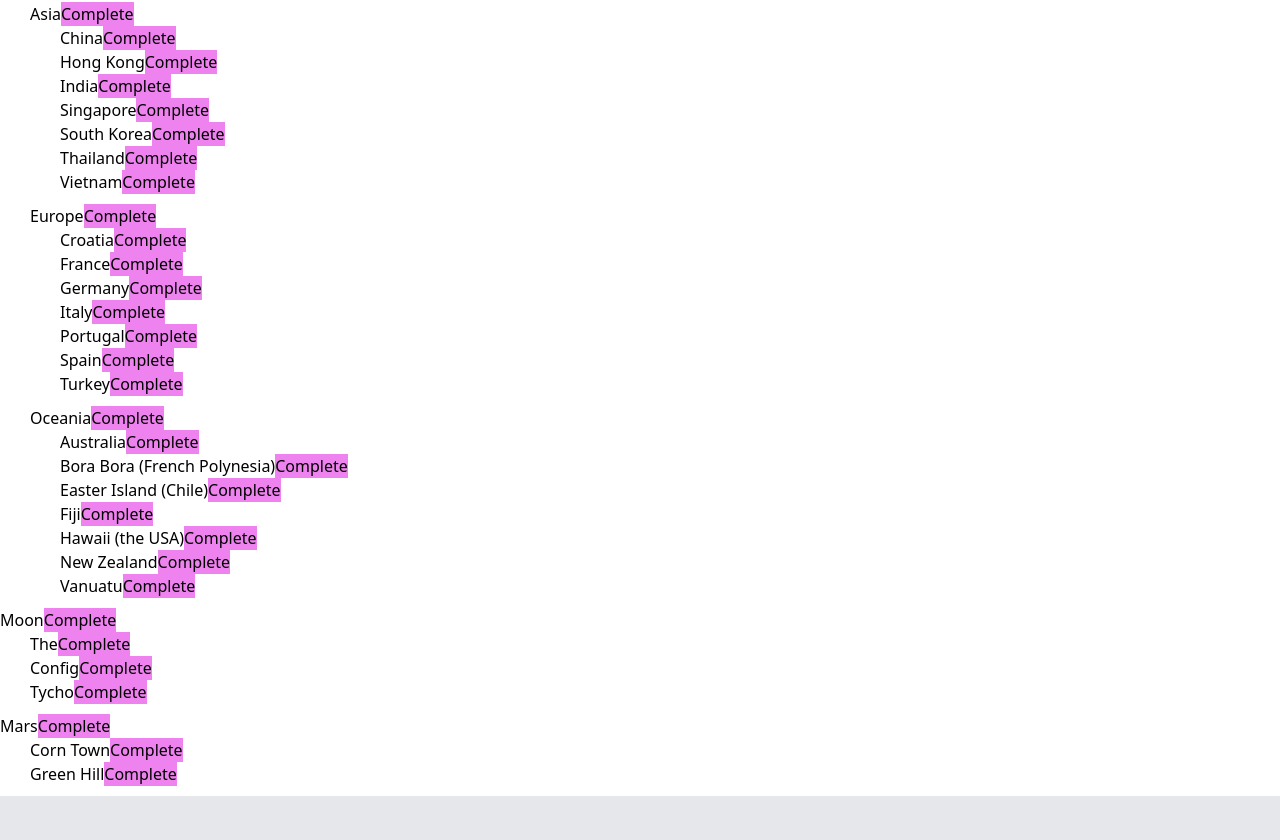
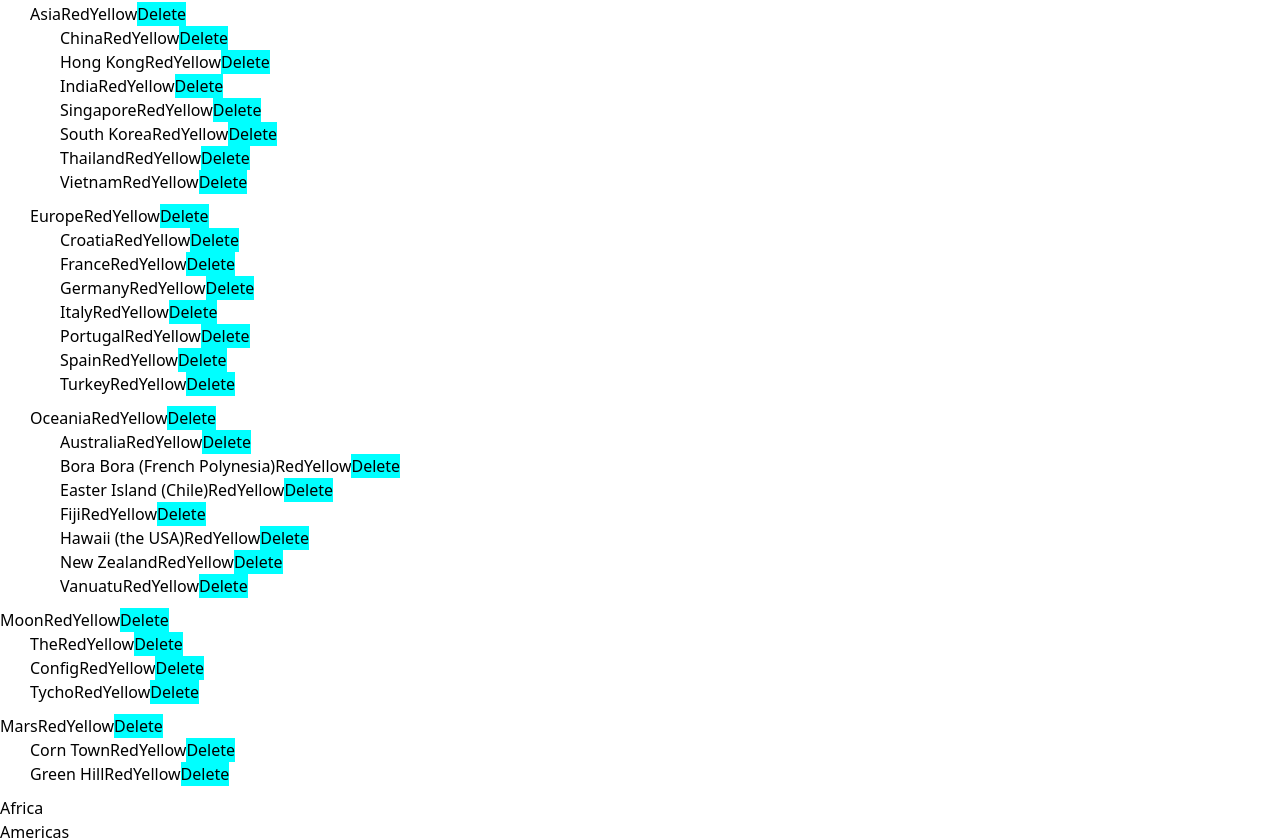
Before and after one commit to BuiHoang3000/redux-toolkit, a React (Vite) app: page /tree in a window 1280 px wide. Shown: the part 525-1365 px from the top of the page. Built offline with nearby package versions, Linux system fonts and the light colour scheme.

Commit message:
Handle change element in array

```diff
--- a/src/components/TreePlan/PlaceTree.tsx
+++ b/src/components/TreePlan/PlaceTree.tsx
@@ -4,24 +4,39 @@ type PlaceTreeProps = {
   id: number;
   parentId: number;
   placesById: TravelPlan;
-  onComplete: (parentId: number, id: number) => void;
+  onSetColor: (id: number, color: string) => void;
+  onDelete: (parentId: number, id: number) => void;
 };
 
 const PlaceTree = (props: PlaceTreeProps) => {
-  const { id, parentId, placesById, onComplete } = props;
+  const { id, parentId, placesById, onSetColor, onDelete } = props;
   const place = placesById[id];
   const childIds = place.childIds;
 
   return (
     <li>
-      {place.title}
+      <span style={{ color: place.color }}>{place.title}</span>
       <button
         onClick={() => {
-          onComplete(parentId, id);
+          onSetColor(id, 'red');
         }}
-        style={{ backgroundColor: 'violet' }}
       >
-        Complete
+        Red
+      </button>
+      <button
+        onClick={() => {
+          onSetColor(id, 'yellow');
+        }}
+      >
+        Yellow
+      </button>
+      <button
+        onClick={() => {
+          onDelete(parentId, id);
+        }}
+        style={{ backgroundColor: 'aqua' }}
+      >
+        Delete
       </button>
       {childIds.length > 0 && (
         <ol style={{ marginLeft: '30px', marginBottom: '10px' }}>
@@ -31,7 +46,8 @@ const PlaceTree = (props: PlaceTreeProps) => {
               id={childId}
               parentId={id}
               placesById={placesById}
-              onComplete={onComplete}
+              onSetColor={onSetColor}
+              onDelete={onDelete}
             />
           ))}
         </ol>
--- a/src/components/TreePlan/index.tsx
+++ b/src/components/TreePlan/index.tsx
@@ -5,6 +5,7 @@ export type Plan = {
   id: number;
   title: string;
   childIds: number[];
+  color: string;
 };
 
 export type TravelPlan = {
@@ -16,264 +17,338 @@ const initialTravelPlan: TravelPlan = {
     id: 0,
     title: '(Root)',
     childIds: [1, 43, 47],
+    color: '',
   },
   1: {
     id: 1,
     title: 'Earth',
     childIds: [2, 10, 19, 27, 35],
+    color: '',
   },
   2: {
     id: 2,
     title: 'Africa',
     childIds: [3, 4, 5, 6, 7, 8, 9],
+    color: '',
   },
   3: {
     id: 3,
     title: 'Botswana',
     childIds: [],
+    color: '',
   },
   4: {
     id: 4,
     title: 'Egypt',
     childIds: [],
+    color: '',
   },
   5: {
     id: 5,
     title: 'Kenya',
     childIds: [],
+    color: '',
   },
   6: {
     id: 6,
     title: 'Madagascar',
     childIds: [],
+    color: '',
   },
   7: {
     id: 7,
     title: 'Morocco',
     childIds: [],
+    color: '',
   },
   8: {
     id: 8,
     title: 'Nigeria',
     childIds: [],
+    color: '',
   },
   9: {
     id: 9,
     title: 'South Africa',
     childIds: [],
+    color: '',
   },
   10: {
     id: 10,
     title: 'Americas',
     childIds: [11, 12, 13, 14, 15, 16, 17, 18],
+    color: '',
   },
   11: {
     id: 11,
     title: 'Argentina',
     childIds: [],
+    color: '',
   },
   12: {
     id: 12,
     title: 'Brazil',
     childIds: [],
+    color: '',
   },
   13: {
     id: 13,
     title: 'Barbados',
     childIds: [],
+    color: '',
   },
   14: {
     id: 14,
     title: 'Canada',
     childIds: [],
+    color: '',
   },
   15: {
     id: 15,
     title: 'Jamaica',
     childIds: [],
+    color: '',
   },
   16: {
     id: 16,
     title: 'Mexico',
     childIds: [],
+    color: '',
   },
   17: {
     id: 17,
     title: 'Trinidad and Tobago',
     childIds: [],
+    color: '',
   },
   18: {
     id: 18,
     title: 'Venezuela',
     childIds: [],
+    color: '',
   },
   19: {
     id: 19,
     title: 'Asia',
     childIds: [20, 21, 22, 23, 24, 25, 26],
+    color: '',
   },
   20: {
     id: 20,
     title: 'China',
     childIds: [],
+    color: '',
   },
   21: {
     id: 21,
     title: 'Hong Kong',
     childIds: [],
+    color: '',
   },
   22: {
     id: 22,
     title: 'India',
     childIds: [],
+    color: '',
   },
   23: {
     id: 23,
     title: 'Singapore',
     childIds: [],
+    color: '',
   },
   24: {
     id: 24,
     title: 'South Korea',
     childIds: [],
+    color: '',
   },
   25: {
     id: 25,
     title: 'Thailand',
     childIds: [],
+    color: '',
   },
   26: {
     id: 26,
     title: 'Vietnam',
     childIds: [],
+    color: '',
   },
   27: {
     id: 27,
     title: 'Europe',
     childIds: [28, 29, 30, 31, 32, 33, 34],
+    color: '',
   },
   28: {
     id: 28,
     title: 'Croatia',
     childIds: [],
+    color: '',
   },
   29: {
     id: 29,
     title: 'France',
     childIds: [],
+    color: '',
   },
   30: {
     id: 30,
     title: 'Germany',
     childIds: [],
+    color: '',
   },
   31: {
     id: 31,
     title: 'Italy',
     childIds: [],
+    color: '',
   },
   32: {
     id: 32,
     title: 'Portugal',
     childIds: [],
+    color: '',
   },
   33: {
     id: 33,
     title: 'Spain',
     childIds: [],
+    color: '',
   },
   34: {
     id: 34,
     title: 'Turkey',
     childIds: [],
+    color: '',
   },
   35: {
     id: 35,
     title: 'Oceania',
     childIds: [36, 37, 38, 39, 40, 41, 42],
+    color: '',
   },
   36: {
     id: 36,
     title: 'Australia',
     childIds: [],
+    color: '',
   },
   37: {
     id: 37,
     title: 'Bora Bora (French Polynesia)',
     childIds: [],
+    color: '',
   },
   38: {
     id: 38,
     title: 'Easter Island (Chile)',
     childIds: [],
+    color: '',
   },
   39: {
     id: 39,
     title: 'Fiji',
     childIds: [],
+    color: '',
   },
   40: {
     id: 40,
     title: 'Hawaii (the USA)',
     childIds: [],
+    color: '',
   },
   41: {
     id: 41,
     title: 'New Zealand',
     childIds: [],
+    color: '',
   },
   42: {
     id: 42,
     title: 'Vanuatu',
     childIds: [],
+    color: '',
   },
   43: {
     id: 43,
     title: 'Moon',
     childIds: [44, 45, 46],
+    color: '',
   },
   44: {
     id: 44,
     title: 'The',
     childIds: [],
+    color: '',
   },
   45: {
     id: 45,
     title: 'Config',
     childIds: [],
+    color: '',
   },
   46: {
     id: 46,
     title: 'Tycho',
     childIds: [],
+    color: '',
   },
   47: {
     id: 47,
     title: 'Mars',
     childIds: [48, 49],
+    color: '',
   },
   48: {
     id: 48,
     title: 'Corn Town',
     childIds: [],
+    color: '',
   },
   49: {
     id: 49,
     title: 'Green Hill',
     childIds: [],
+    color: '',
   },
 };
 
-const Test = () => {
+const arrayPlan: Plan[] = [
+  { id: 1, title: 'Africa', childIds: [], color: '' },
+  { id: 2, title: 'Americas', childIds: [], color: '' },
+  { id: 3, title: 'Asia', childIds: [], color: '' },
+];
+
+const TreePlan = () => {
   const [plan, setPlan] = React.useState(initialTravelPlan);
+  const [ap, setAp] = React.useState(arrayPlan);
 
-  const handleComplete = (parentId: number, childId: number) => {
+  const handleSetColor = (id: number, color: string) => {
+    const current = plan[id];
+    setPlan({ ...plan, [id]: { ...current, color } });
+  };
+
+  const handleDelete = (parentId: number, childId: number) => {
     const parent = plan[parentId];
     const nextParent = {
       ...parent,
       childIds: parent.childIds.filter((id) => id !== childId),
     };
     setPlan({ ...plan, [parentId]: nextParent });
+  };
+
+  const changeColorPlan = (plan: Plan) => {
+    setAp(
+      ap.map((p) => {
+        if (plan.id === p.id) {
+          return { ...plan, color: p.color !== '' ? '' : 'brown' };
+        } else {
+          return p;
+        }
+      }),
+    );
   };
 
   const root = plan[0];
@@ -288,12 +363,22 @@ const Test = () => {
             id={id}
             parentId={0}
             placesById={plan}
-            onComplete={handleComplete}
+            onSetColor={handleSetColor}
+            onDelete={handleDelete}
           />
         ))}
       </ol>
+      {ap.map((plan) => (
+        <div
+          key={plan.id}
+          style={{ backgroundColor: plan.color, cursor: 'pointer' }}
+          onClick={() => changeColorPlan(plan)}
+        >
+          {plan.title}
+        </div>
+      ))}
     </div>
   );
 };
 
-export default Test;
+export default TreePlan;
```
